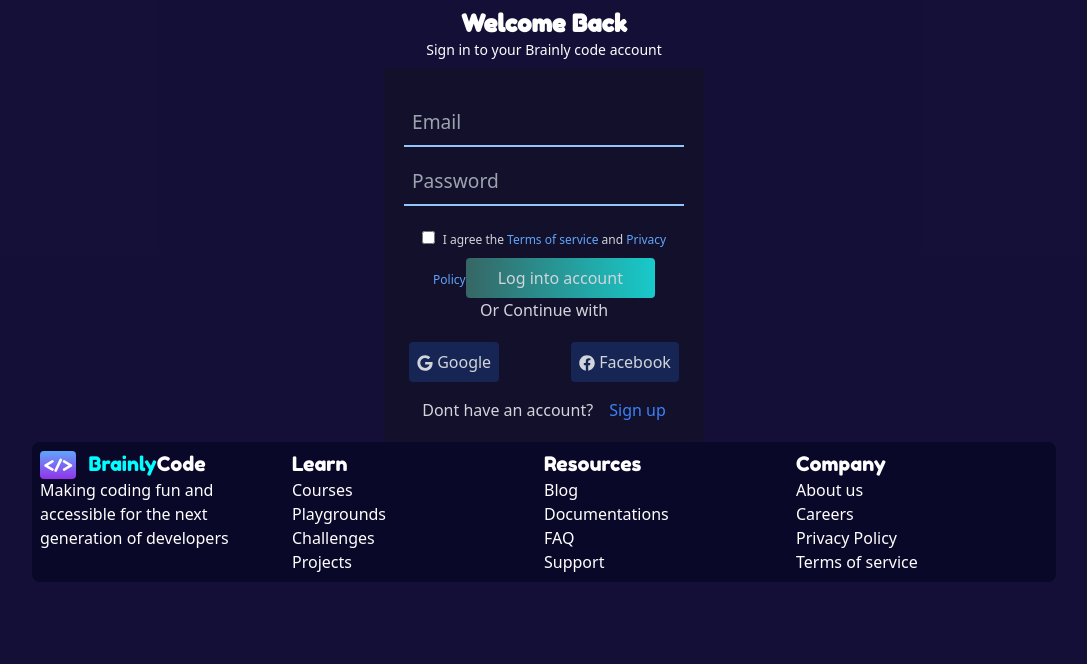
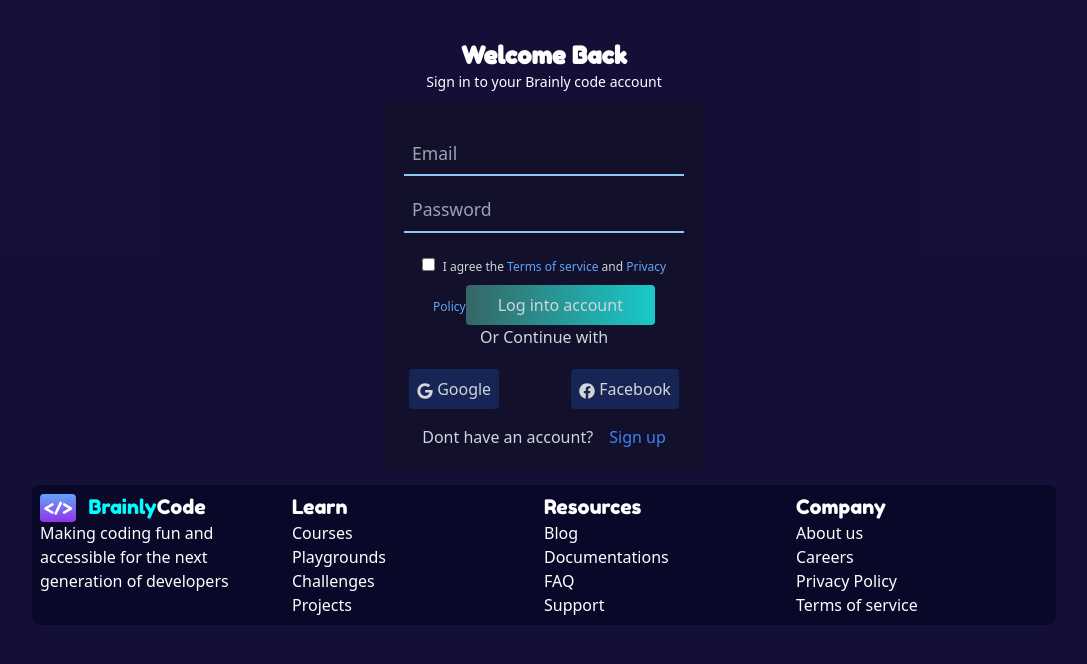
Before and after one commit to I-Josh-pro-grammin/Brainly-Code, a React (Vite) app in the folder frontend/: page /welcome/login in a window 1280 px wide. Shown: the top 664 px of the page, without its empty margins (96-1183 px from the left). Built offline with nearby package versions, Linux system fonts and the light colour scheme.

Commit message:
New Commit

```diff
--- a/frontend/src/Components/HomePage.jsx
+++ b/frontend/src/Components/HomePage.jsx
@@ -11,11 +11,10 @@
 
 export default function HomePage() {
   const navItems = [
-    { name: "Home", link: "/", icon: "🏠" },
     { name: "Courses", link: "/", icon: "📚" },
     { name: "Playground", link: "/playground", icon: "🎮" },
     { name: "Challenges", link: "/challenges", icon: "🏆" },
-    { name: "Users", link: "/teacher/users", icon: "👤"}
+    { name: "Community", link: "/community", icon: "👤"}
   ];
 
   const dispatch = useDispatch();
--- a/frontend/src/auth/Login.jsx
+++ b/frontend/src/auth/Login.jsx
@@ -48,13 +48,13 @@
     <>
     <div className='bg-[#06022bf1] text-white w-full h-screen bg-center pt-2 items-center bg-cover'>
       <header>
-        <div className="">
+        <div className="mt-[2rem]">
            <h1 className="text-center heading font-bold text-2xl font-fredoka">Welcome Back</h1>
            <p className="text-center text-sm">Sign in to your Brainly code account</p>
            <div className="rounded bg-opacity-40 text-gray-300 pb-1 mt-2 h-[50%]  m-auto bg-[#13121C] items-center text-center w-[25%] md:w-[25%] sm:w-[60%]">
                <form action="" onSubmit={submitHandler} className="items-center p-5">
-                <input type="email" id="email" name="email" onChange={e => setEmail(e.target.value)} className="block mt-3 w-full m-auto border-blue-300 text-gray-300 border-b-2  bg-transparent text-[1.2rem] p-2  focus:border-blue-700 focus:outline-none focus:active:border-blue-400 " placeholder="Email" />
-                <input type="password" id="password" name="password" onChange={e => setPassword(e.target.value)} className="block mb-5 mt-3 w-full m-auto border-blue-300 text-gray-300 border-b-2 bg-transparent text-[1.2rem] p-2  focus:border-blue-700 focus:outline-none focus:active:border-blue-400 " placeholder="Password" />
+                <input type="email" id="email" name="email" onChange={e => setEmail(e.target.value)} className="block mt-3 w-full m-auto border-blue-300 text-gray-300 required border-b-2  bg-transparent text-[1.1rem] p-2  focus:border-blue-700 focus:outline-none focus:active:border-blue-400 " placeholder="Email" />
+                <input type="password" id="password" name="password" onChange={e => setPassword(e.target.value)} className="block mb-5 mt-3 w-full m-auto border-blue-300 required text-gray-300 border-b-2 bg-transparent text-[1.1rem] p-2  focus:border-blue-700 focus:outline-none focus:active:border-blue-400 " placeholder="Password" />
                 <input type="checkbox" name="terms" id="terms"  className="bg-[#13121C] mr-2 "/>
                 <label htmlFor="terms" className="text-xs">I agree the <span className="text-blue-400">Terms of service </span> and <span className="text-blue-400">Privacy Policy</span></label>
                 <button disabled={isLoading} type='submit' className="bg-blue-400 mt-2 px-8 rounded hover:bg-gradient-to-l hover:from-blue-700 hover:to-blue-500 bg-gradient-to-r from-[#366665] to-[#18caca] py-2">{isLoading ? "Loging in": "Log into account"} </button>
@@ -68,12 +68,12 @@
                 <FaFacebook className='inline mr-1'/>
                 Facebook
               </button>
-              <p className='my-4'>Dont have an account? <Link to={'/register'} className='ml-3 text-blue-500' >Sign up</Link></p>
+              <p className='my-4'>Dont have an account? <Link to={'/welcome/register'} className='ml-3 text-blue-500' >Sign up</Link></p>
            </div>
         </div>
       </header>
       <footer>
-        <div className='bg-[#040421] grid grid-cols-4 bg-opacity-60 rounded-lg p-2 h-[10%] w-[80%] m-auto '>
+        <div className='mt-[1rem] bg-[#040421] grid grid-cols-4 bg-opacity-60 rounded-lg p-2 h-[10%] w-[80%] m-auto '>
           <div className='mr-10'>
             <BrainlyCodeIcon />
             <p className='text-md'>Making coding fun and accessible for the next generation of developers</p>
--- a/frontend/src/auth/Register.jsx
+++ b/frontend/src/auth/Register.jsx
@@ -56,14 +56,14 @@
            <p className="text-center text-sm">Start your coding journey with Brainly Code</p>
            <div className="rounded bg-opacity-40 text-gray-300 pb-1 mt-2   m-auto bg-[#13121C] items-center text-center w-[25%]">
                <form action="" onSubmit={submitHandler} className="items-center p-5">
-                <input type="text" required id="username" onChange={e => setUsername(e.target.value)} name="username" className="block w-full m-auto border-blue-300 text-gray-300 border-b-2  bg-transparent text-[1.2rem] p-2  focus:border-blue-700 focus:outline-none  " placeholder="Name" />
+                <input type="text" required id="username" onChange={e => setUsername(e.target.value)} name="username" className="block w-full m-auto border-blue-300 text-gray-300 border-b-2  bg-transparent text-[1.1rem] p-2  focus:border-blue-700 focus:outline-none  " placeholder="Name" />
                 <input type="email" onChange={e => setEmail(e.target.value)} required id="email" name="email" className="block mt-3 w-full m-auto border-blue-300 text-gray-300 border-b-2  bg-transparent text-[1.2rem] p-2  focus:border-blue-700 focus:outline-none focus:active:border-blue-400 " placeholder="Email" />
                 <input type="password" onChange={e => setPassword(e.target.value)} required id="password" name="password" className="block mb-5 mt-3 w-full m-auto border-blue-300 text-gray-300 border-b-2 bg-transparent text-[1.2rem] p-2  focus:border-blue-700 focus:outline-none focus:active:border-blue-400 " placeholder="Password" />
                 <div className=''>
                   <label for="teacher"><input className='mr-3 ' type="radio" name='role' id='teacher' value="TEACHER" onChange={e => setRole(e.target.value)} />Teacher</label>
                   <label for="student"><input className='ml-[4rem] mb-5 mr-3' type="radio" name='role' value="STUDENT" id='student' onChange={e => setRole(e.target.value)} />Student</label>
                 </div>
-                <input type="checkbox" name="terms" id="terms"  className="bg-[#13121C] mr-2 "/>
+                <input type="checkbox" name="terms" id="terms"  className="bg-[#13121C] mr-2 " style={{width: '1rem', height: '1rem', backgroundColor: "#13121C"}}/>
                 <label htmlFor="terms" className="text-xs">I agree the <span className="text-blue-400">Terms of service </span> and <span className="text-blue-400">Privacy Policy</span></label>
                 <button className="bg-blue-400 mt-2 px-8 rounded hover:bg-gradient-to-l hover:from-blue-700 hover:to-blue-500 bg-gradient-to-l from-blue-600 to-blue-400 py-2">Log into account</button>
                 <p>Or Continue with</p>
@@ -76,7 +76,7 @@
                 <FaFacebook className='inline mr-1'/>
                 Facebook
               </button>
-              <p className='my-4'>Already have an account? <Link to={'/login'} className='ml-3 text-blue-500' >Sign in</Link></p>
+              <p className='my-4'>Already have an account? <Link to={'/welcome/login'} className='ml-3 text-blue-500' >Sign in</Link></p>
            </div>
         </div>
       </header>
```
Also changed, not shown: frontend/src/Components/PlayGround.jsx (line endings or trailing spaces).
